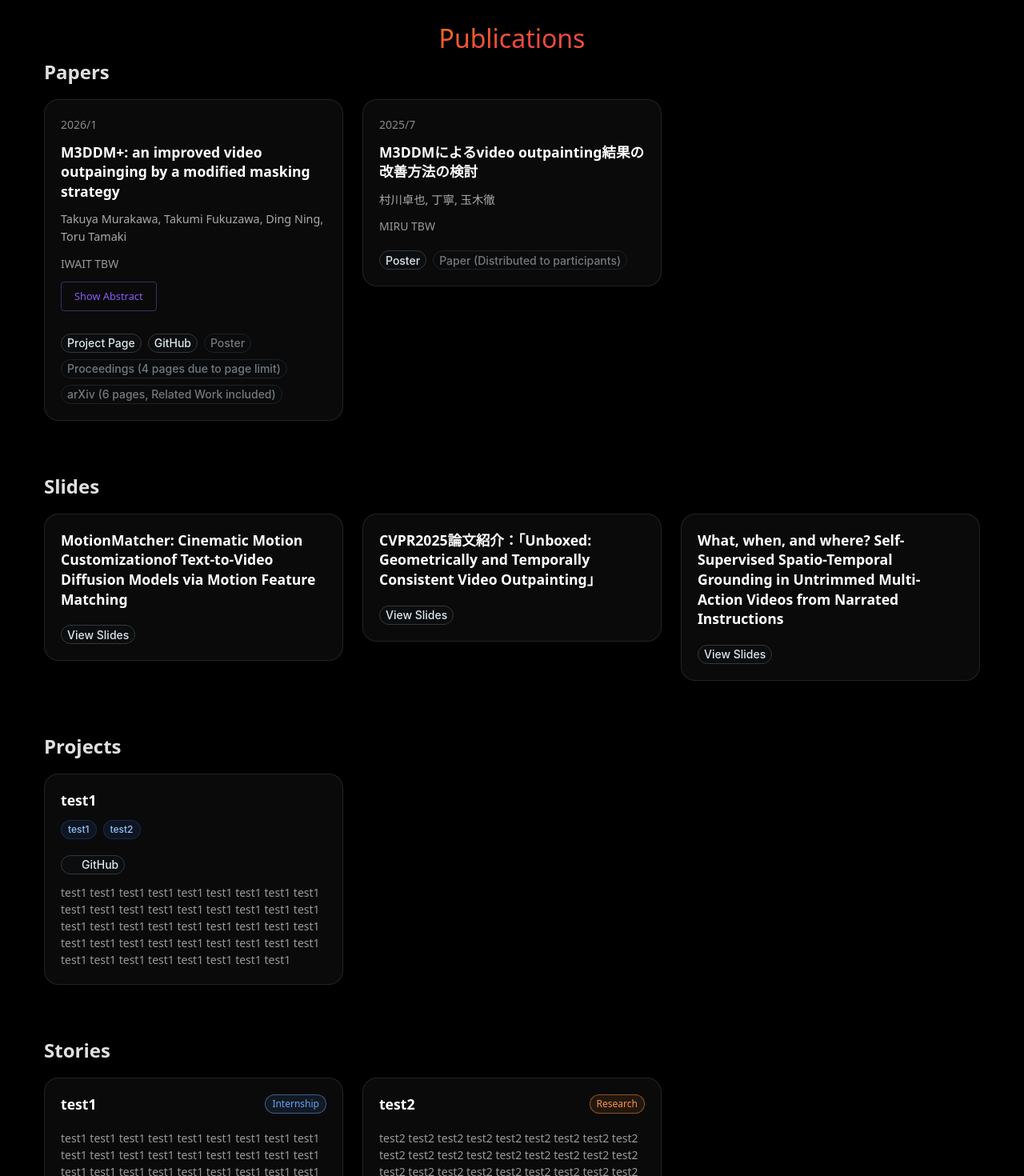
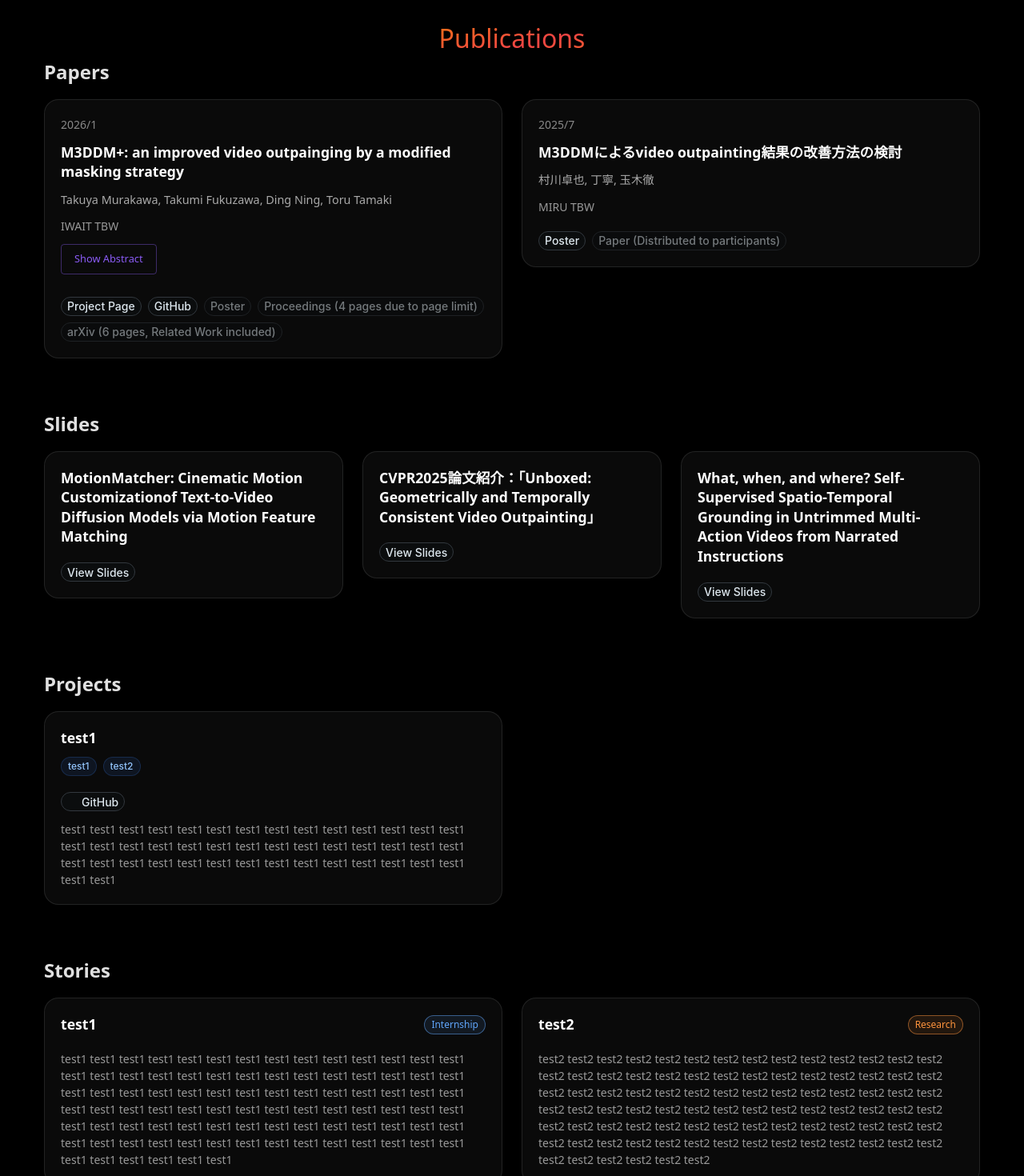
Before and after one commit to MurakawaTakuya/Portfolio, a Next.js app: page / in a window 1280 px wide. Shown: the part 3840-5310 px from the top of the page at 80% size. Built offline with nearby package versions, Linux system fonts and the light colour scheme; no server answers; some icons are missing.

Commit message:
一部のカードのサイズを変更

```diff
--- a/src/components/Publications/Papers.tsx
+++ b/src/components/Publications/Papers.tsx
@@ -103,7 +103,7 @@ export default function Papers() {
             <GlowingCard
               key={index}
               glowColor="#8b5cf6"
-              className={styles.card}
+              className={styles.cardWide}
             >
               <div className={styles.cardContent}>
                 <span className={styles.date}>{paper.date}</span>
--- a/src/components/Publications/Projects.tsx
+++ b/src/components/Publications/Projects.tsx
@@ -48,7 +48,11 @@ export default function Projects() {
         justifyContent="flex-start"
       >
         {displayProjects.map((project, index) => (
-          <GlowingCard key={index} glowColor="#3b82f6" className={styles.card}>
+          <GlowingCard
+            key={index}
+            glowColor="#3b82f6"
+            className={styles.cardWide}
+          >
             <div className={styles.cardContent}>
               <h3 className={styles.title}>{project.title}</h3>
 
--- a/src/components/Publications/Publications.module.scss
+++ b/src/components/Publications/Publications.module.scss
@@ -46,6 +46,15 @@
   }
 
   @media (max-width: 600px) {
+    flex: 0 0 100%;
+  }
+}
+
+.cardWide {
+  flex: 0 0 calc((100% - 1.5rem) / 2);
+  min-width: 280px;
+
+  @media (max-width: 900px) {
     flex: 0 0 100%;
   }
 }
--- a/src/components/Publications/Stories.tsx
+++ b/src/components/Publications/Stories.tsx
@@ -1,3 +1,4 @@
+// これはpublicationsとは別かも
 "use client";
 
 import {
@@ -79,7 +80,7 @@ export default function Stories() {
             <GlowingCard
               key={index}
               glowColor={colors.color}
-              className={styles.card}
+              className={styles.cardWide}
             >
               <div className={styles.cardContent}>
                 <div
```
